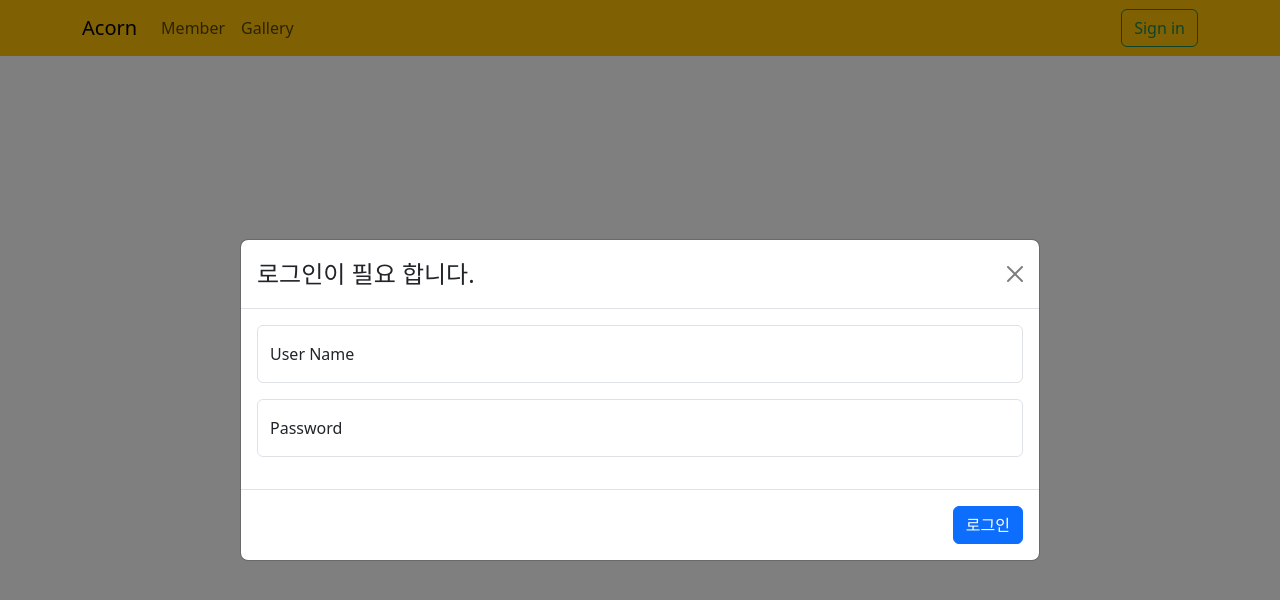
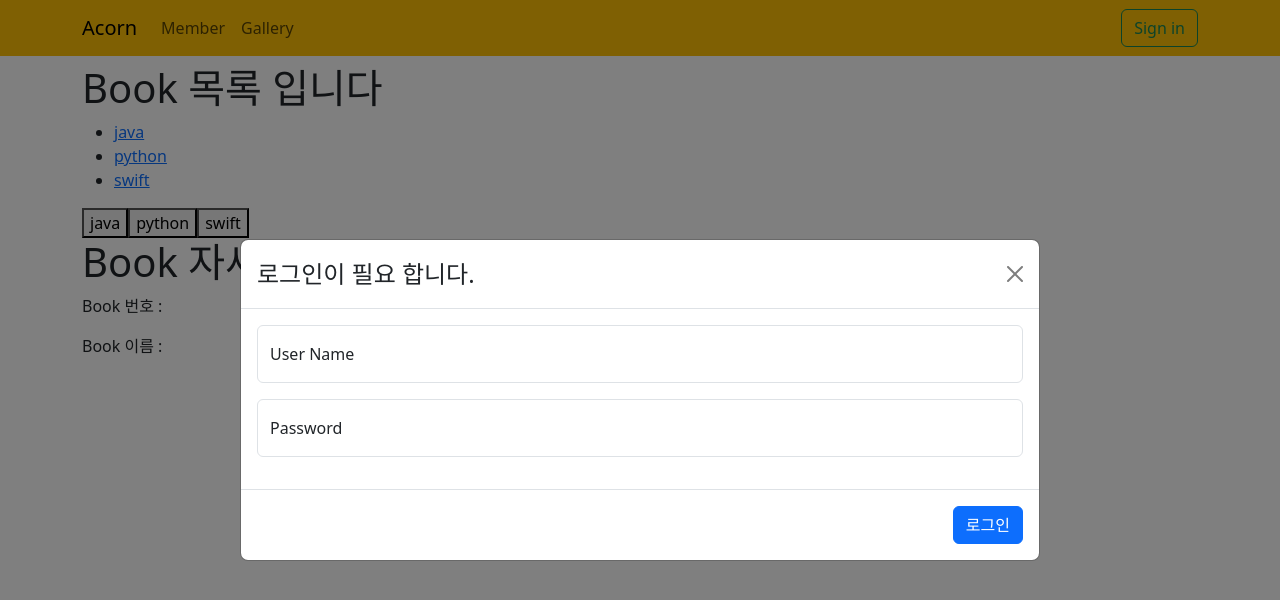
Before and after one commit to SSONGTJ/acorn202310_react, a React (Create React App) app: page /book in a window 1280 px wide. Shown: the top 600 px of the page. Built offline with nearby package versions, Linux system fonts and the light colour scheme.

Commit message:
Step16에 Query Parameter 예제 추가함

```diff
--- a/src/App.js
+++ b/src/App.js
@@ -12,6 +12,7 @@ import MemberUpdateForm from "./pages/MemberUpdateForm";
 import BsNavBar from "./components/BsNavBar";
 import EditorComponent from "./pages/EditorComponent";
 import Gallery from "./pages/Gallery";
+import Book from "./pages/Book";
 
 //함수형 component
 function App() {
@@ -50,6 +51,7 @@ function App() {
           <Route path="/members/:num/edit" Component={MemberUpdateForm}/>
           <Route path="/editor" Component={EditorComponent}/>
           <Route path="/gallery" Component={Gallery}/>
+          <Route path="/book" Component={Book}/>
         </Routes>
         <LoginModal show={!isLogin}></LoginModal>
       </div>
--- /dev/null
+++ b/src/pages/Book.js
@@ -0,0 +1,40 @@
+// src/pages/Book.js
+
+import { Link, useSearchParams } from "react-router-dom"
+
+export default function Book(){
+
+    //query paramter 값을 읽어올 Hook
+    const [params, setParams]=useSearchParams({})
+    // params 는 object 이고 값을 읽어올때는 .get() 함수를 이용한다
+    console.log(params.get("num"))
+    console.log(params.get("name"))
+    return (
+        <>
+            <h1>Book 목록 입니다</h1>
+            <ul>
+                <li>
+                    <Link to="/book?num=1&name=java">java</Link>
+                </li>
+                <li>
+                    <Link to="/book?num=2&name=python">python</Link>
+                </li>
+                <li>
+                    <Link to="/book?num=3&name=swift">swift</Link>
+                </li>
+            </ul>
+            <button onClick={()=>{
+                setParams({num:1, name:"java"})
+            }}>java</button>
+            <button onClick={()=>{
+                setParams({num:2, name:"python"})
+            }}>python</button>
+            <button onClick={()=>{
+                setParams({num:3, name:"swift"})
+            }}>swift</button>
+            <h1>Book 자세히 보기 페이지</h1>
+            <p>Book 번호 : <strong>{params.get("num")}</strong> </p>
+            <p>Book 이름 : <strong>{params.get("name")}</strong></p>
+        </>
+    )
+}
--- a/src/pages/Home.js
+++ b/src/pages/Home.js
@@ -28,6 +28,7 @@ export default function Home(){
             <p>로그인 여부 {JSON.stringify(isLogin)}</p>
             <ul>
                 <li><Link to="/editor">SmartEditor 테스트</Link></li>
+                <li><Link to="/book">Query Param 테스트</Link></li>
             </ul>
             <h2>공지사항</h2>
             <ListGroup as="ol" numbered>
```
